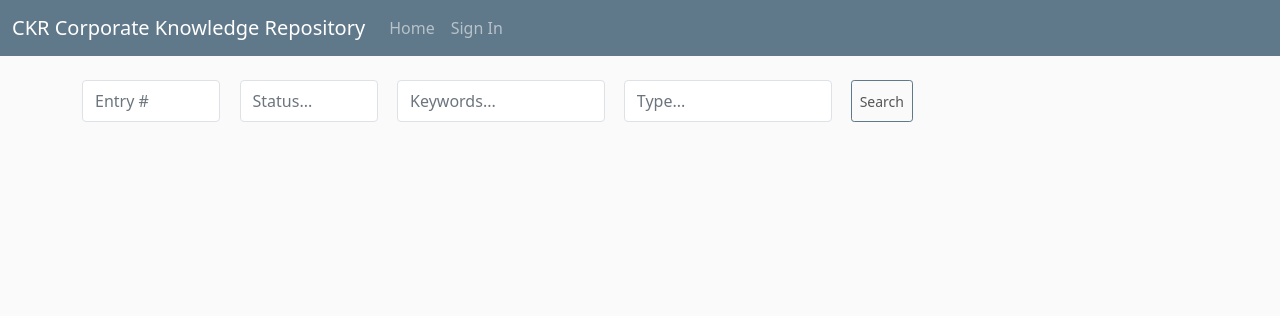
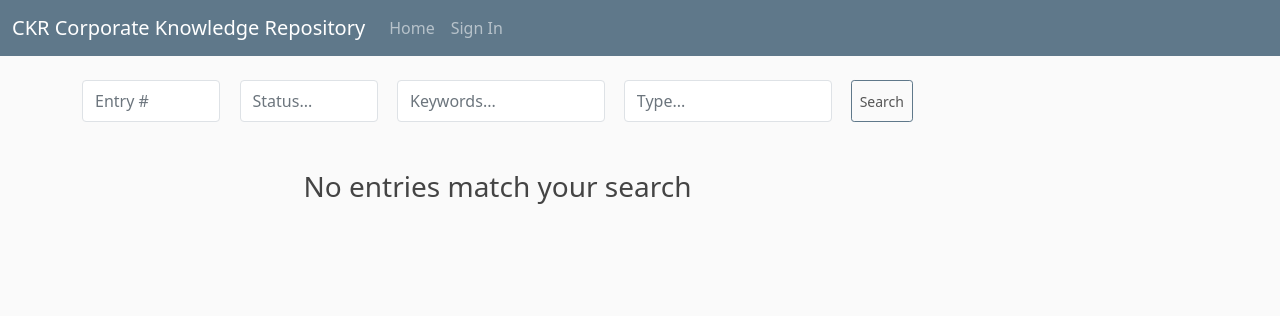
Before and after one commit to Steph-diaz/CKR_knowledge_Repository, a Django app: template ckr_knowledge_repository/ckr_knowledge_repository/templates/Entry/home_page.html in a window 1280 px wide. Shown: the top 316 px of the page. Run offline with Django 4.2, Linux system fonts and the light colour scheme; the template is opened without the code that fills it, so the values that code supplies are empty; some libraries are stand-ins or nearby versions.

Commit message:
Added msg when no entries found

```diff
--- a/ckr_knowledge_repository/ckr_knowledge_repository/templates/Entry/home_page.html
+++ b/ckr_knowledge_repository/ckr_knowledge_repository/templates/Entry/home_page.html
@@ -47,7 +47,8 @@
 
 
   </form>
-  {% for entry in entries %}
+  {% if entries %}
+    {% for entry in entries %}
       <article class="media content-section">
         <div class="media-body">
           <div class="article-metadata d-flex flex-row justify-content-between">
@@ -84,7 +85,11 @@
 
         </div>
       </article>
-  {% endfor %}
+    {% endfor %}
+  {% else %}
+    <h3 class="text-center mt-5">No entries match your search</h3>
+  {% endif %}
+
 
   <a id="back-to-top" href="#" class="btn btn-lg back-to-top bg-steel text-white"
      role="button">Back to top</a>
```
